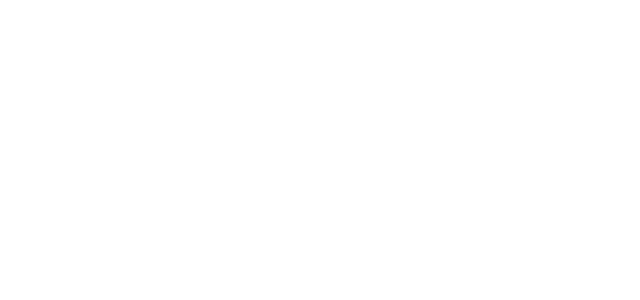
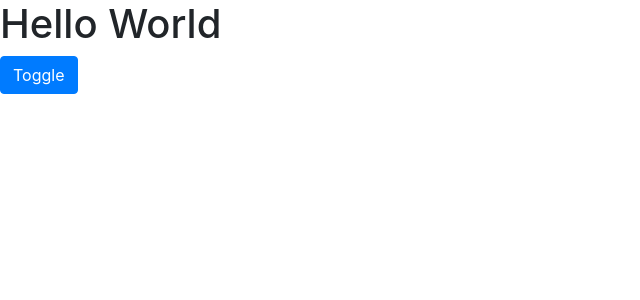
Before and after one commit to TheodoreLefrancois/vikings-invasion, a React (Create React App) app: page / in a window 1280 px wide. Shown: the top 300 px of the page, without its empty margins (0-640 px from the left). Built offline with nearby package versions, Linux system fonts and the light colour scheme.

Commit message:
First commit

```diff
--- a/package.json
+++ b/package.json
@@ -6,9 +6,11 @@
     "@testing-library/jest-dom": "^5.11.6",
     "@testing-library/react": "^11.2.1",
     "@testing-library/user-event": "^12.2.2",
+    "bootstrap": "^4.5.3",
     "react": "^17.0.1",
     "react-dom": "^17.0.1",
     "react-scripts": "4.0.0",
+    "reactstrap": "^8.7.1",
     "web-vitals": "^0.2.4"
   },
   "scripts": {
--- a/src/App.js
+++ /dev/null
@@ -1,5 +0,0 @@
-function App() {
-  return <div className="App"></div>;
-}
-
-export default App;
--- /dev/null
+++ b/src/App.jsx
@@ -0,0 +1,12 @@
+import Filtertools from "./components/FilterTools";
+
+function App() {
+  return (
+    <div>
+      <h1>Hello World</h1>
+      <Filtertools />
+    </div>
+  );
+}
+
+export default App;
--- /dev/null
+++ b/src/components/FilterTools.jsx
@@ -0,0 +1,31 @@
+import { useState } from "react";
+import { Button, Collapse, Card, CardBody } from "reactstrap";
+
+export default function Filtertools(props) {
+  const [isOpen, setIsOpen] = useState(false);
+
+  const toggle = () => setIsOpen(!isOpen);
+  return (
+    <>
+      <div>
+        <Button
+          color="primary"
+          onClick={toggle}
+          style={{ marginBottom: "1rem" }}
+        >
+          Toggle
+        </Button>
+        <Collapse isOpen={isOpen}>
+          <Card>
+            <CardBody>
+              Anim pariatur cliche reprehenderit, enim eiusmod high life
+              accusamus terry richardson ad squid. Nihil anim keffiyeh
+              helvetica, craft beer labore wes anderson cred nesciunt sapiente
+              ea proident.
+            </CardBody>
+          </Card>
+        </Collapse>
+      </div>
+    </>
+  );
+}
--- a/src/index.js
+++ b/src/index.jsx
@@ -1,6 +1,7 @@
 import React from "react";
 import ReactDOM from "react-dom";
-import "./index.css";
+// import "./index.css";
+import "bootstrap/dist/css/bootstrap.min.css";
 import App from "./App";
 
 ReactDOM.render(<App />, document.getElementById("root"));
```
Also changed, not shown: 1 other file (tests, documents, lock files or other folders).
